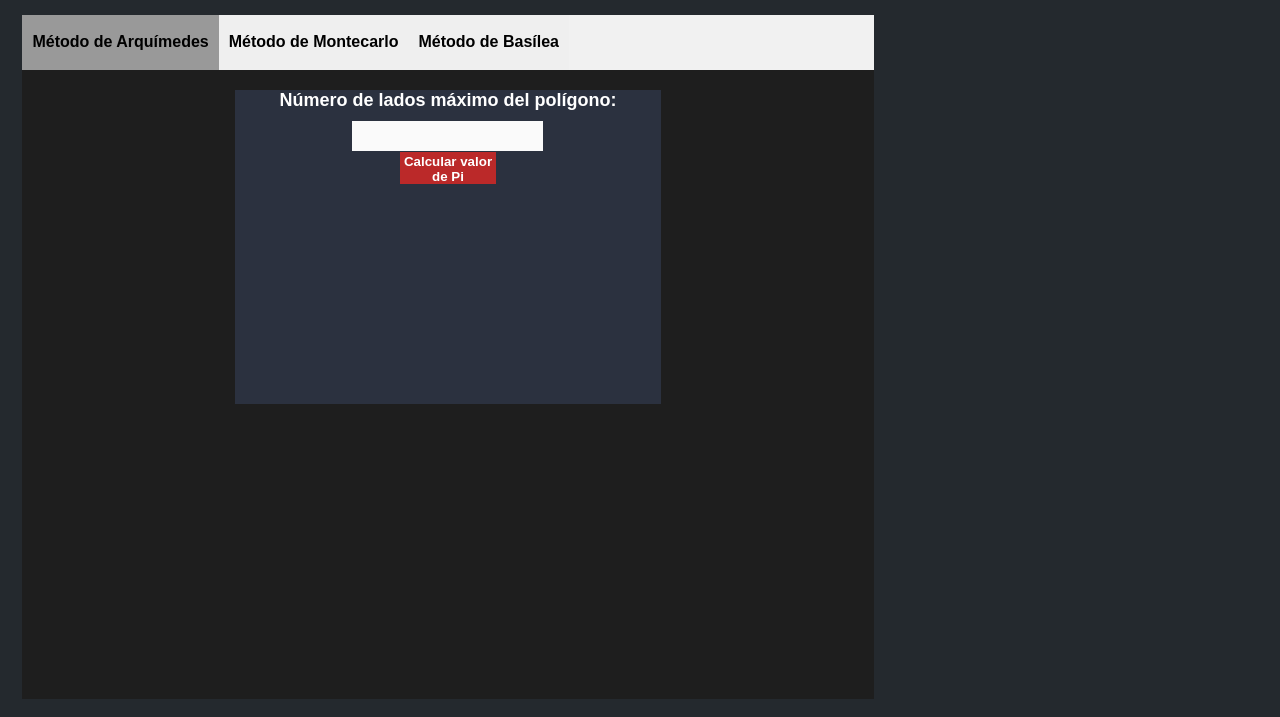
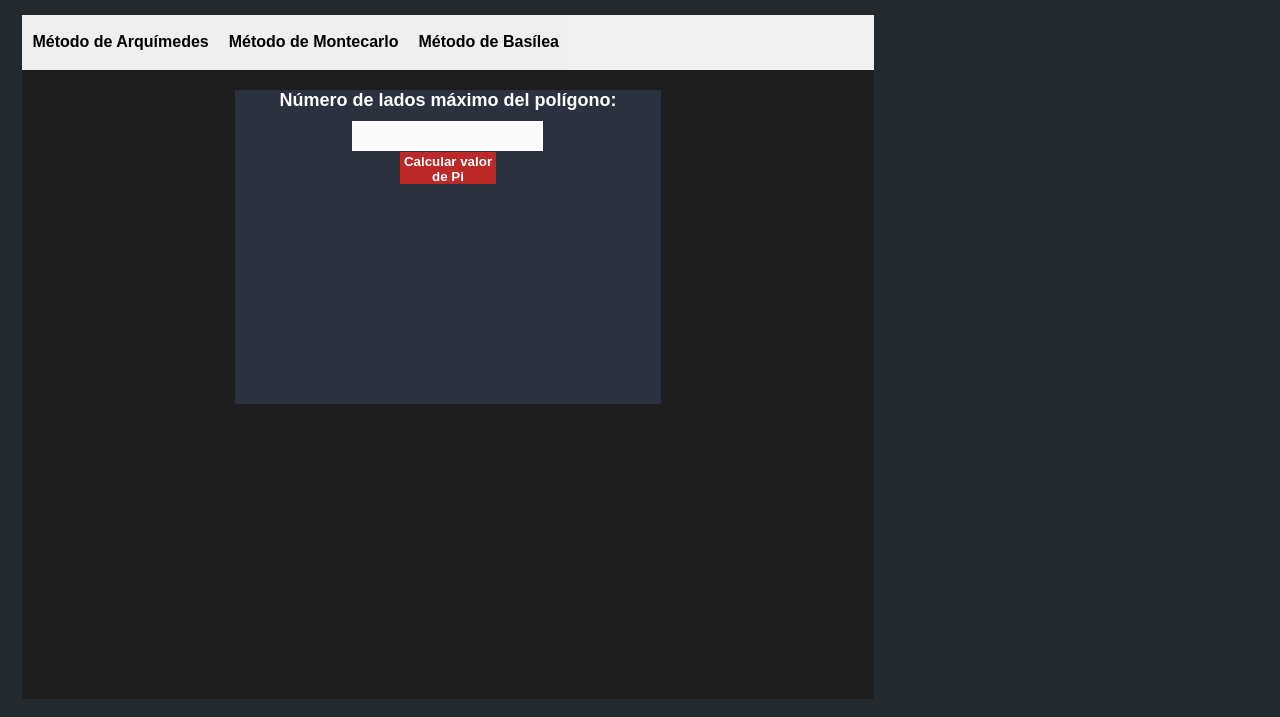
Before and after one commit to Jorgemacias-12/CalcPI-web, a plain HTML site: page index.html in a window 1280 px wide. Shown: the part 83-800 px from the top of the page. Drawn offline with Linux system fonts and the light colour scheme.

Commit message:
clase tab-btn-active eliminada del elemento

```diff
--- a/index.html
+++ b/index.html
@@ -28,7 +28,7 @@
         <main class="main">
             <div class="main-content">
                 <div class="content-tabs">
-                    <button class="tab-btn tab-btn-active" id="ma-1">
+                    <button class="tab-btn" id="ma-1">
                         Método de Arquímedes
                     </button>
                     <button class="tab-btn" id="mm-2">
```
